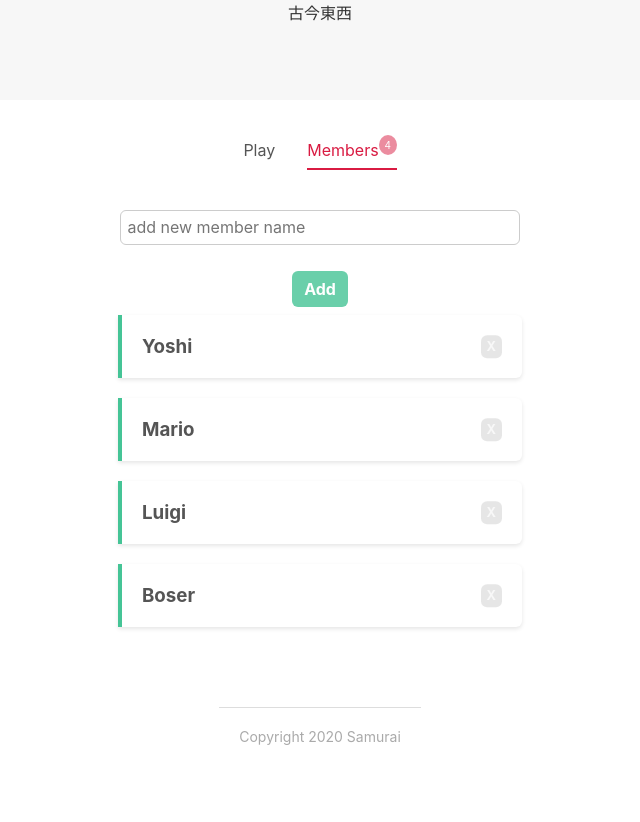
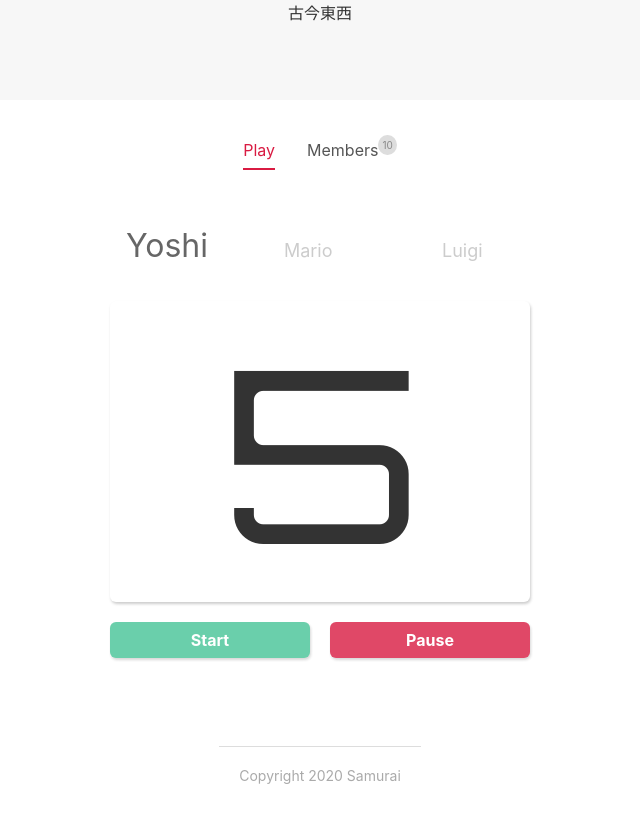
Before and after one commit to compranata/svelte-countdown, a Svelte app: page / in a window 1280 px wide. Shown: the top 822 px of the page, without its empty margins (320-960 px from the left). Built offline with nearby package versions, Linux system fonts and the light colour scheme.

Commit message:
countdown setup

```diff
--- a/public/index.html
+++ b/public/index.html
@@ -9,6 +9,7 @@
 	<link rel='icon' type='image/png' href='/favicon.png'>
 	<link rel='stylesheet' href='/global.css'>
 	<link rel='stylesheet' href='/build/bundle.css'>
+	<link href='https://fonts.googleapis.com/css?family=Orbitron' rel='stylesheet' type='text/css'>
 
 	<script defer src='/build/bundle.js'></script>
 </head>
--- a/src/App.svelte
+++ b/src/App.svelte
@@ -1,26 +1,35 @@
 <script>
 	import Header from './components/Header.svelte';
 	import Footer from './components/Footer.svelte';
+	import Modal from './shared/Modal.svelte';
 	import Members from './components/Members.svelte';
 	import Playground from './components/Playground.svelte';
 	import Tabs from './shared/Tabs.svelte';
-
 
 	export let title;
 
 	// tabs
 	let items = ['Play', 'Members'];
-	let activeItem = 'Members';
+	let activeItem = 'Play';
 	const tabChange = (e) => activeItem = e.detail;
 
+	// modal
+	let showModal = false;
+
+	const toggleModal = () => {
+		showModal = !showModal;
+	}
 
 </script>
 
+<Modal {showModal} on:click={toggleModal}>
+	Boo
+</Modal>
 <Header>{title}</Header>
 	<main>
 		<Tabs {activeItem} {items} on:tabChange={tabChange} />
 		{#if activeItem === 'Play'}
-			<Playground />
+			<Playground on:bomb="{toggleModal}" />
 		{:else}
 			<Members />
 		{/if}
@@ -29,6 +38,7 @@
 
 <style>
   main {
+		position: relative;
     max-width: 420px;
 		margin: 40px auto;
   }
--- /dev/null
+++ b/src/components/Counter.svelte
@@ -0,0 +1,79 @@
+<script>
+  import { createEventDispatcher } from 'svelte';
+  import Button from '../shared/Button.svelte';
+  import { Config } from '../stores/State.js';
+  import Timer from '../stores/Timer.js';
+
+  let buttonStart = 'Start';
+  let counter = 5;
+
+  $: initCount = $Config.initCount;
+
+  const dispatch = createEventDispatcher();
+
+  let timeInterval = null;
+  let isPaused = false;
+  let isRunning = false;
+
+  const timer = () => {
+    counter--;
+    if (counter < 1) {
+      clearInterval(timeInterval);
+      isRunning = false;
+      buttonStart = 'Start';
+      dispatch('bomb');
+    }
+  };
+
+  const moveNextPlayer = () => {
+    clearInterval(timeInterval);
+    counter = initCount;
+    timeInterval = null;
+  };
+
+  const handleStart = e => {
+    if (isPaused) return;
+    timeInterval && moveNextPlayer();
+    timeInterval = setInterval(timer, 1000);
+    isRunning = true;
+    buttonStart = 'Next';
+  };
+
+  const handlePause = e => {
+    if (!isRunning) return;
+    if (isPaused) {
+      isPaused = false;
+      timeInterval = setInterval(timer, 1000);
+    } else {
+      isPaused = true;
+      clearInterval(timeInterval);
+      timeInterval = null;
+    }
+  };
+
+</script>
+
+<div class="counter">
+  <span class="digits" on:click={handleStart}>{counter}</span>
+</div>
+<div class="controller">
+  <Button type="secondary" on:click={handleStart}>{buttonStart}</Button>
+  <Button type="primary" on:click={handlePause}>{isPaused ? 'Resume' : 'Pause'}</Button>
+</div>
+
+<style>
+  .counter {
+    font-family: 'Orbitron', sans-serif;
+    font-size: 15em;
+    text-align: center;
+    cursor: pointer;
+    border-radius: 6px;
+    box-shadow: 1px 2px 3px rgba(0,0,0,0.2);
+    margin: 20px auto;
+  }
+  .controller {
+    display: grid;
+    grid-template-columns: 1fr 1fr;
+    grid-gap: 20px;
+  }
+</style>
--- /dev/null
+++ b/src/components/PlayersLoop.svelte
@@ -0,0 +1,39 @@
+<script>
+  import { Members } from '../stores/State';
+</script>
+
+<div class="playersloop">
+  <ul>
+    {#each $Members as member (member.id)}
+      <li class:active={member.active}>{member.name}</li>
+    {/each}
+  </ul>
+</div>
+<style>
+  .playersloop {
+    overflow: hidden;
+  }
+  ul{
+    /* display: flex;
+    justify-content: center;
+    align-items: center; */
+    padding: 0;
+    list-style-type: none;
+
+    overflow-x: auto;
+    white-space: nowrap;
+  }
+  li{
+    margin: 0 16px;
+    font-size: 18px;
+    color: #ccc;
+
+    display: inline-block;
+    width: 30%;
+  }
+  li.active {
+    font-size: 2em;
+    color: #666;
+  }
+
+</style>
--- a/src/components/Playground.svelte
+++ b/src/components/Playground.svelte
@@ -1,23 +1,17 @@
 <script>
-  import Button from '../shared/Button.svelte';
+  import Counter from './Counter.svelte';
+  import PlayersLoop from './PlayersLoop.svelte';
 
 </script>
 
+
 <div class="playground">
-  <div class="controller">
-    <Button type="secondary">Start</Button>
-    <Button type="primary">Pause</Button>
-  </div>
-
+  <PlayersLoop />
+  <Counter on:bomb />
 </div>
 
 <style>
   .playground {
     width: 100%;
   }
-  .controller {
-    display: grid;
-    grid-template-columns: 1fr 1fr;
-    grid-gap: 20px;
-  }
 </style>
--- /dev/null
+++ b/src/shared/Modal.svelte
@@ -0,0 +1,34 @@
+<script>
+  export let showModal = false;
+  export let isPromo = false;
+</script>
+
+{#if showModal}
+  <div class="backdrop" class:promo={isPromo} on:click|self>
+    <div class="modal">
+      <slot></slot>
+    </div>
+  </div>
+{/if}
+
+<style>
+  .backdrop{
+    width: 100%;
+    height: 100%;
+    position: fixed;
+    background: rgba(124,0,0,0.8);
+    z-index: 9999;
+  }
+  .modal{
+    padding: 10px;
+    border-radius: 10px;
+    max-width: 400px;
+    margin: 10% auto;;
+    text-align: center;
+    background: white;
+  }
+  .promo .modal{
+    background: crimson;
+    color: white;
+  }
+</style>
--- a/src/stores/State.js
+++ b/src/stores/State.js
@@ -1,12 +1,35 @@
-import { writable } from 'svelte/store';
+import { writable, readable } from 'svelte/store';
 
 const Members = writable([
-  { id: 123, name: 'Yoshi', active: false },
+  { id: 123, name: 'Yoshi', active: true },
   { id: 124, name: 'Mario', active: false },
   { id: 125, name: 'Luigi', active: false },
-  { id: 126, name: 'Boser', active: false }
+  { id: 126, name: 'Bowser', active: false },
+  { id: 127, name: 'Peach', active: false },
+  { id: 128, name: 'Daisy', active: false },
+  { id: 129, name: 'Todd', active: false },
+  { id: 122, name: 'Wario', active: false },
+  { id: 121, name: 'Waluigi', active: false },
+  { id: 120, name: 'Svelta', active: false },
 ]);
 
-const Config = writable([]);
+const Config = writable({
+  initCount: 5
+});
 
-export { Members };
+let count = 5;
+const Counter = readable(count, function start(set) {
+  const interval = setInterval(() => {
+    count--;
+    set(count);
+    if (count < 1) {
+      clearInterval(interval);
+    }
+  }, 1000);
+
+  return function stop() {
+    clearInterval(interval);
+  }
+});
+
+export { Members, Config };
--- /dev/null
+++ b/src/stores/Timer.js
@@ -0,0 +1,22 @@
+export default class Timer {
+
+  constructor (begin = 5, until = 1, unit = 1000) {
+    this.begin = begin;
+    this.until = until;
+    this.unit = unit;
+    this.now = begin;
+  }
+
+  start() {
+    this.now = this.begin;
+    const interval = setInterval(() => {
+      this.now--
+      console.log(this.now);
+
+      if (this.now < this.until) {
+        clearInterval(interval);
+        console.log(this.now, 'boooo');
+      }
+    }, this.unit);
+  }
+}
```
